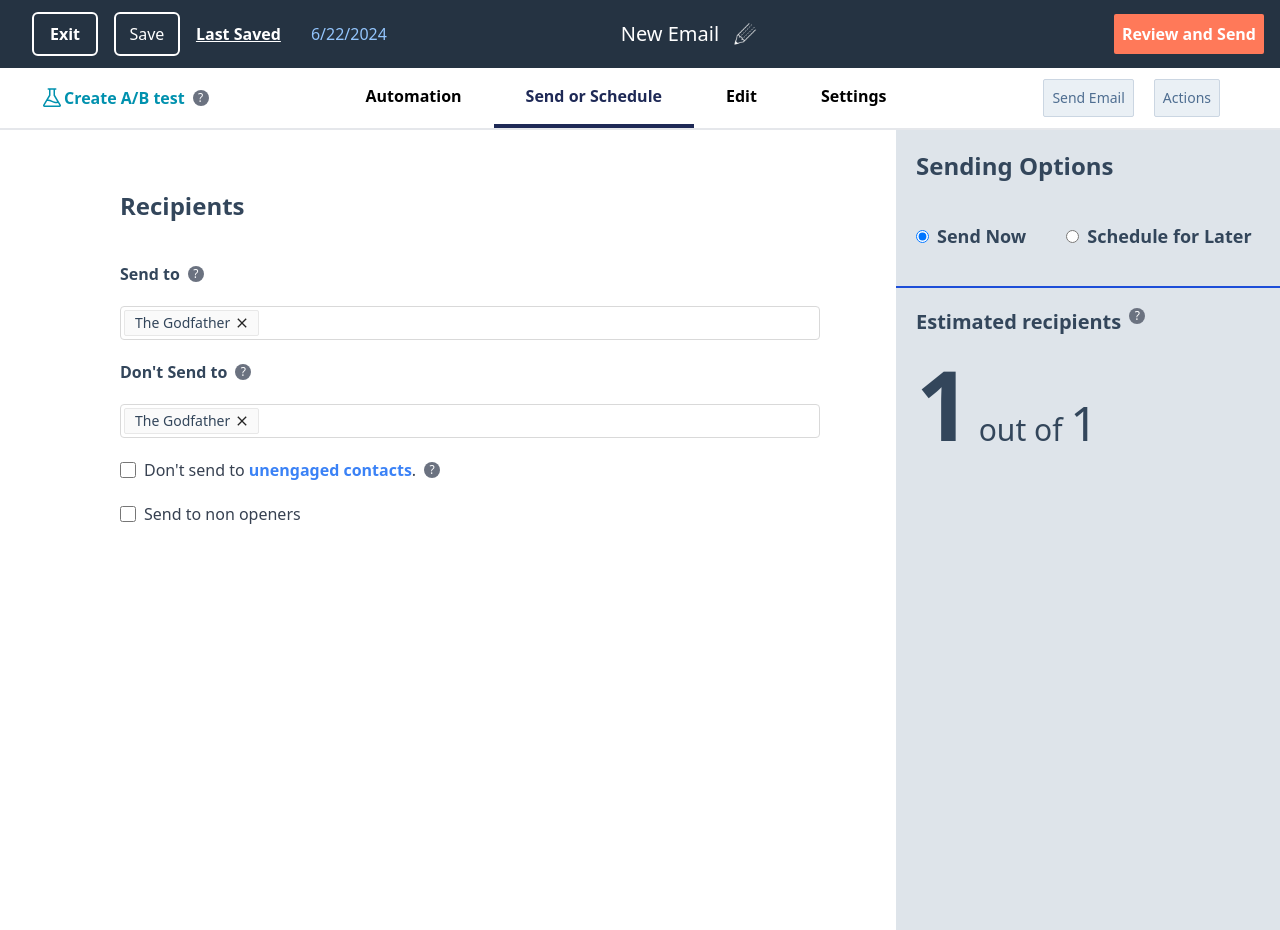
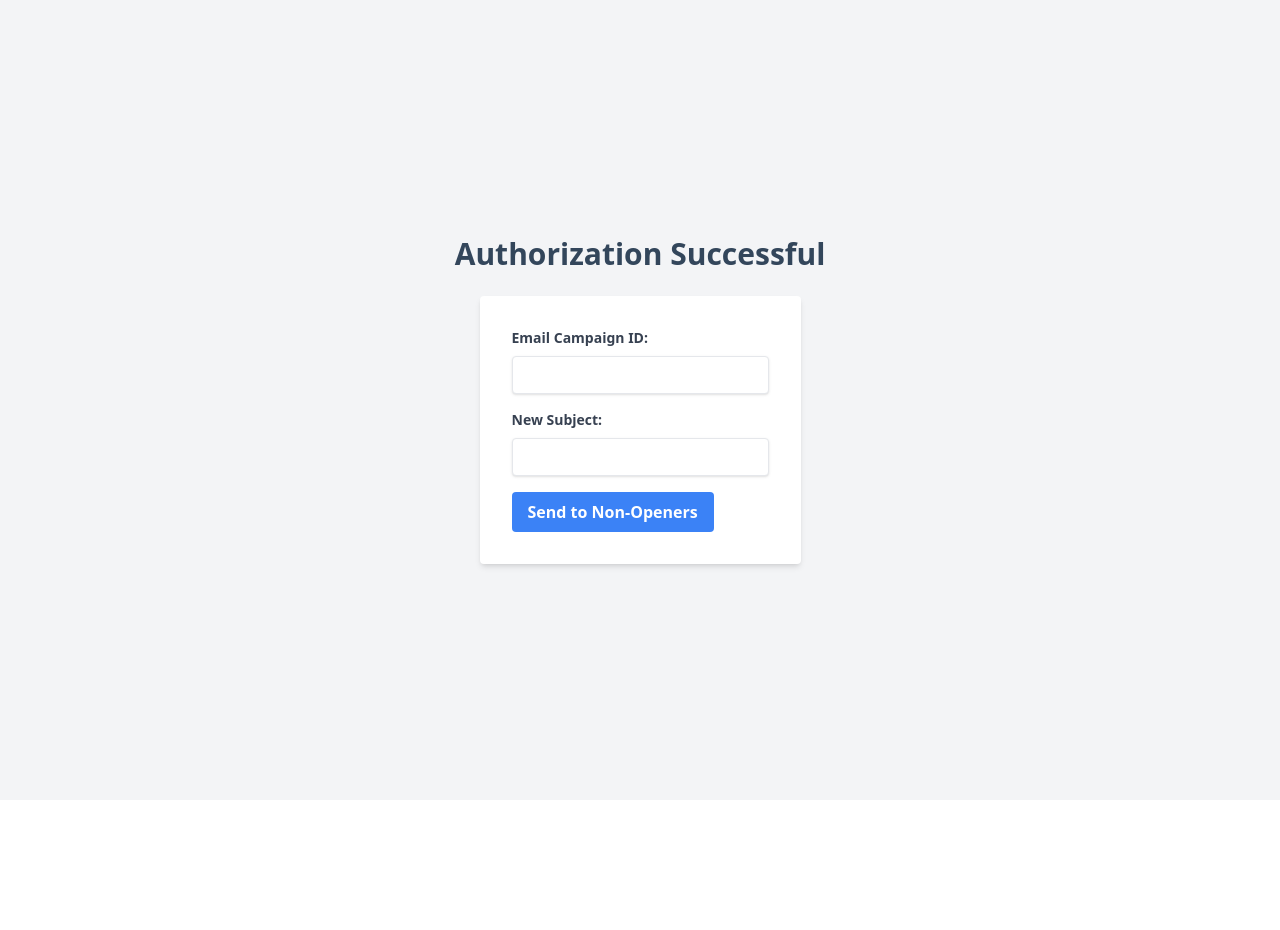
Before and after one commit to Imiss-U1025/HubSpotExample, a React (Create React App) app in the folder frontend/: page /success in a window 1280 px wide. After the commit the page ends 800 px from the top, so only its background shows below. Built offline with nearby package versions, Linux system fonts and the light colour scheme.

Commit message:
add home

```diff
--- a/frontend/package.json
+++ b/frontend/package.json
@@ -10,9 +10,11 @@
     "@testing-library/jest-dom": "^5.17.0",
     "@testing-library/react": "^13.4.0",
     "@testing-library/user-event": "^13.5.0",
+    "axios": "^1.7.2",
     "react": "^18.3.1",
     "react-dom": "^18.3.1",
     "react-icons": "^5.2.1",
+    "react-router-dom": "^6.23.1",
     "react-scripts": "5.0.1",
     "react-tooltip": "^5.27.0",
     "web-vitals": "^2.1.4"
@@ -42,6 +44,8 @@
     ]
   },
   "devDependencies": {
+    "autoprefixer": "^10.4.19",
+    "postcss": "^8.4.38",
     "tailwindcss": "^3.4.4"
   }
 }
--- /dev/null
+++ b/frontend/postcss.config.js
@@ -0,0 +1,6 @@
+module.exports = {
+  plugins: {
+    tailwindcss: {},
+    autoprefixer: {},
+  },
+}
--- a/frontend/src/App.js
+++ b/frontend/src/App.js
@@ -1,14 +1,22 @@
-import Header from "./components/Header";
-import MenuBar from "./components/MenuBar";
-import "./App.css"
+import React from "react";
+import { BrowserRouter as Router, Route, Routes } from "react-router-dom";
+import "./App.css";
+import SendSchedule from "./pages/SendSchedule";
+import Home from "./pages/Home";
+import Success from "./pages/Success";
+import MailSetting from "./components/MailSetting";
 
-function App() {
+const App = () => {
   return (
-    <div className="App">
-      <Header/>
-      <MenuBar/>
-   </div>
+    <Router>
+      <Routes>
+        <Route path="/" element={<Home/>} />
+        <Route path="/success" element={<Success/>} />
+        <Route path="/mail-setting" element={<MailSetting/>} />
+        <Route path="/send-schedule" element={<SendSchedule/>} />
+      </Routes>
+    </Router>
   );
-}
+};
 
 export default App;
--- /dev/null
+++ b/frontend/src/components/Authorization.js
@@ -0,0 +1,21 @@
+import React from 'react';
+
+const Authorization = () => {
+  const handleAuthorize = () => {
+    window.location.href = 'http://localhost:3000/authorize'; // Change to your backend URL
+  };
+
+  return (
+    <div className="flex flex-col items-center justify-center min-h-screen bg-gray-100">
+      <h2 className="text-2xl font-bold mb-4">Authorize with HubSpot</h2>
+      <button
+        onClick={handleAuthorize}
+        className="bg-blue-500 hover:bg-blue-700 text-white font-bold py-2 px-4 rounded"
+      >
+        Authorize
+      </button>
+    </div>
+  );
+};
+
+export default Authorization;
--- /dev/null
+++ b/frontend/src/components/EmailForm.js
@@ -0,0 +1,58 @@
+import React, { useState } from 'react';
+import axios from 'axios';
+
+const EmailForm = () => {
+  const [emailCampaignId, setEmailCampaignId] = useState('');
+  const [newSubject, setNewSubject] = useState('');
+
+  const handleSubmit = async (e) => {
+    e.preventDefault();
+    try {
+      const response = await axios.post('http://localhost:3000/send-to-non-openers', {
+        emailCampaignId,
+        newSubject,
+      });
+      alert(response.data);
+    } catch (error) {
+      console.error('Error sending emails:', error.message);
+      alert('Error sending emails');
+    }
+  };
+
+  return (
+    <form onSubmit={handleSubmit} className="max-w-lg mx-auto bg-white p-8 shadow-md rounded">
+      <div className="mb-4">
+        <label className="block text-gray-700 text-sm font-bold mb-2">
+          Email Campaign ID:
+        </label>
+        <input
+          type="text"
+          value={emailCampaignId}
+          onChange={(e) => setEmailCampaignId(e.target.value)}
+          className="shadow appearance-none border rounded w-full py-2 px-3 text-gray-700 leading-tight focus:outline-none focus:shadow-outline"
+          required
+        />
+      </div>
+      <div className="mb-4">
+        <label className="block text-gray-700 text-sm font-bold mb-2">
+          New Subject:
+        </label>
+        <input
+          type="text"
+          value={newSubject}
+          onChange={(e) => setNewSubject(e.target.value)}
+          className="shadow appearance-none border rounded w-full py-2 px-3 text-gray-700 leading-tight focus:outline-none focus:shadow-outline"
+          required
+        />
+      </div>
+      <button
+        type="submit"
+        className="bg-blue-500 hover:bg-blue-700 text-white font-bold py-2 px-4 rounded focus:outline-none focus:shadow-outline"
+      >
+        Send to Non-Openers
+      </button>
+    </form>
+  );
+};
+
+export default EmailForm;
--- /dev/null
+++ b/frontend/src/components/MailSetting.js
@@ -0,0 +1,13 @@
+import Header from "./Header";
+import MenuBar from "./MenuBar";
+
+const MailSetting = () => {
+  return (
+    <>
+      <Header />
+      <MenuBar />
+    </>
+  );
+};
+
+export default MailSetting;
--- /dev/null
+++ b/frontend/src/pages/Home.js
@@ -0,0 +1,12 @@
+import React from 'react';
+import Authorization from '../components/Authorization';
+
+const Home = () => {
+  return (
+    <div className="flex flex-col items-center justify-center min-h-screen bg-gray-100">
+      <Authorization />
+    </div>
+  );
+};
+
+export default Home;
--- /dev/null
+++ b/frontend/src/pages/Success.js
@@ -0,0 +1,13 @@
+import React from 'react';
+import EmailForm from '../components/EmailForm';
+
+const Success = () => {
+  return (
+    <div className="flex flex-col items-center justify-center min-h-screen bg-gray-100">
+      <h1 className="text-3xl font-bold mb-6">Authorization Successful</h1>
+      <EmailForm />
+    </div>
+  );
+};
+
+export default Success;
--- a/frontend/tailwind.config.js
+++ b/frontend/tailwind.config.js
@@ -1,13 +1,12 @@
 /** @type {import('tailwindcss').Config} */
 module.exports = {
-  content: ["./src/**/*.{jsx,js}",],
+  purge: ['./src/**/*.{js,jsx,ts,tsx}', './public/index.html'],
+  darkMode: false, // or 'media' or 'class'
   theme: {
-    extend: {
-      colors:{
-        darkb:"#1e2956",
-        lightb:'#dee4ea'
-      }
-    },
+    extend: {},
+  },
+  variants: {
+    extend: {},
   },
   plugins: [],
-}
+};
```
Also changed, not shown: 1 other file (tests, documents, lock files or other folders).
